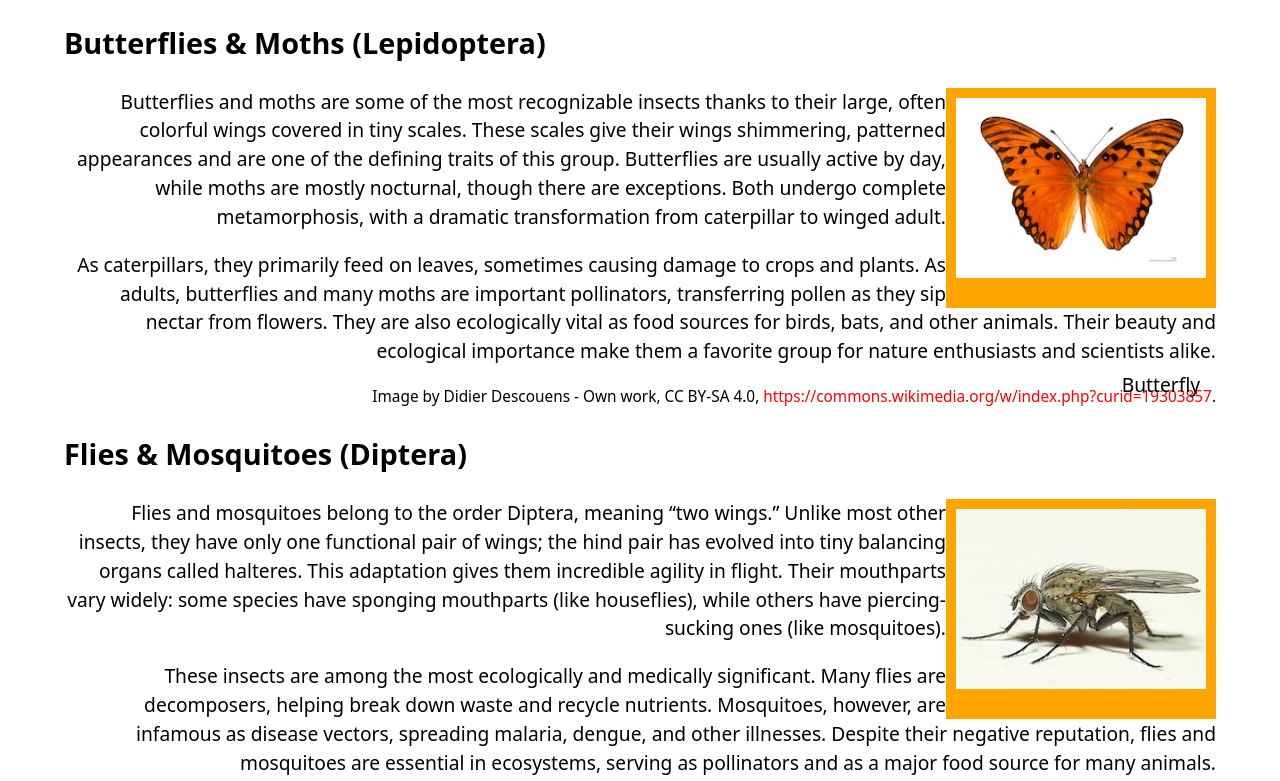
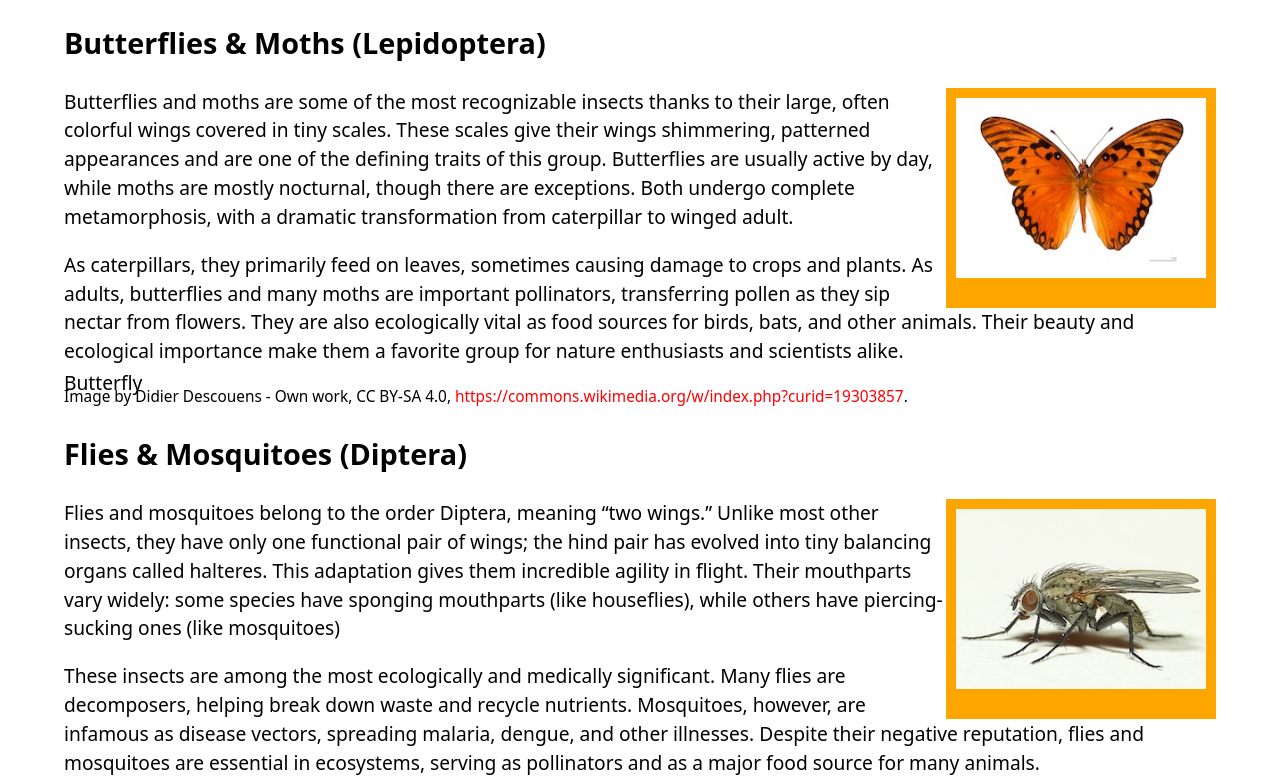
Before and after one commit to ErikM56/ErikM56.github.io, a plain HTML site: page Assin2/Index.html in a window 1280 px wide. Shown: the part 1379-2160 px from the top of the page. Drawn offline with Linux system fonts and the light colour scheme.

Commit message:
paragraph alinement
alines to paragraphs to the left and fixing the issue with the spider text

```diff
--- a/Assin2/Index.html
+++ b/Assin2/Index.html
@@ -156,7 +156,7 @@
           called halteres. This adaptation gives them incredible agility in
           flight. Their mouthparts vary widely: some species have sponging
           mouthparts (like houseflies), while others have piercing-sucking
-          ones (like mosquitoes).
+          ones (like mosquitoes)
         </p>
 
         <p>
@@ -182,6 +182,7 @@
           >.
         </p>
       </section>
+
       <section id="bees_wasps_ants">
         <h2>Bees, Wasps, Ants (Hymenoptera)</h2>
         <div class="container">
@@ -215,6 +216,7 @@
           >.
         </p>
       </section>
+
       <section id="spiders">
         <h2>Spiders (Araneae)</h2>
 
@@ -222,7 +224,6 @@
             <img src="spider.jpg" alt="Image failed to load">
             <div class="bottom-right">Spiders</div>
 
-</div>
         <p>
           Spiders are arachnids, not insects, and are easily distinguished by
           their eight legs and lack of antennae. Almost all spiders are
--- a/Assin2/style.css
+++ b/Assin2/style.css
@@ -108,8 +108,10 @@ img {
 /* Bottom left text */
 .bottom-right {
   position: absolute;
-  bottom: 8px;
-  right: 16px;
+bottom: 10px;
+}
 
-
+p {
+    position: left;
+    text-align: left;
 }
```
